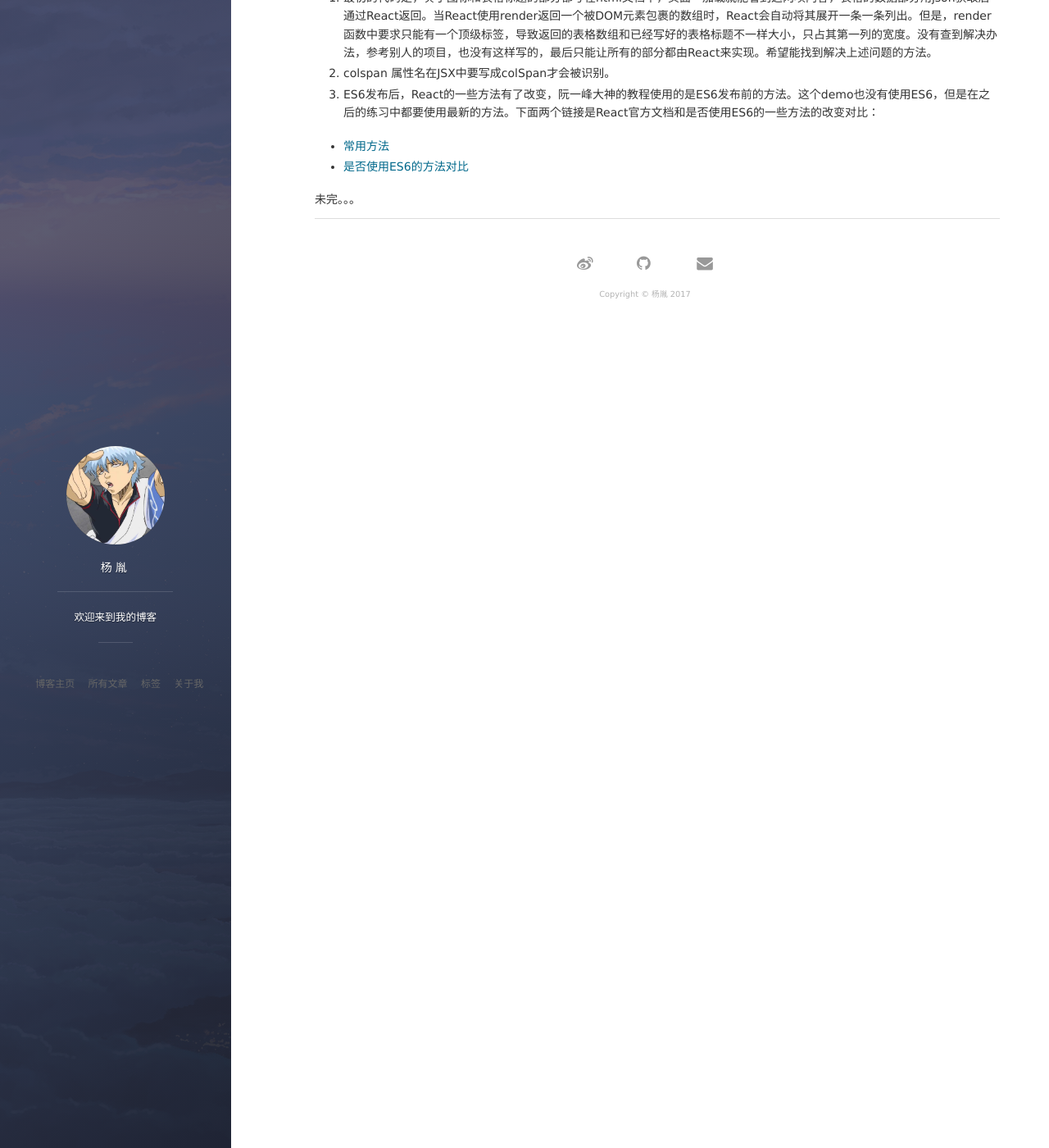
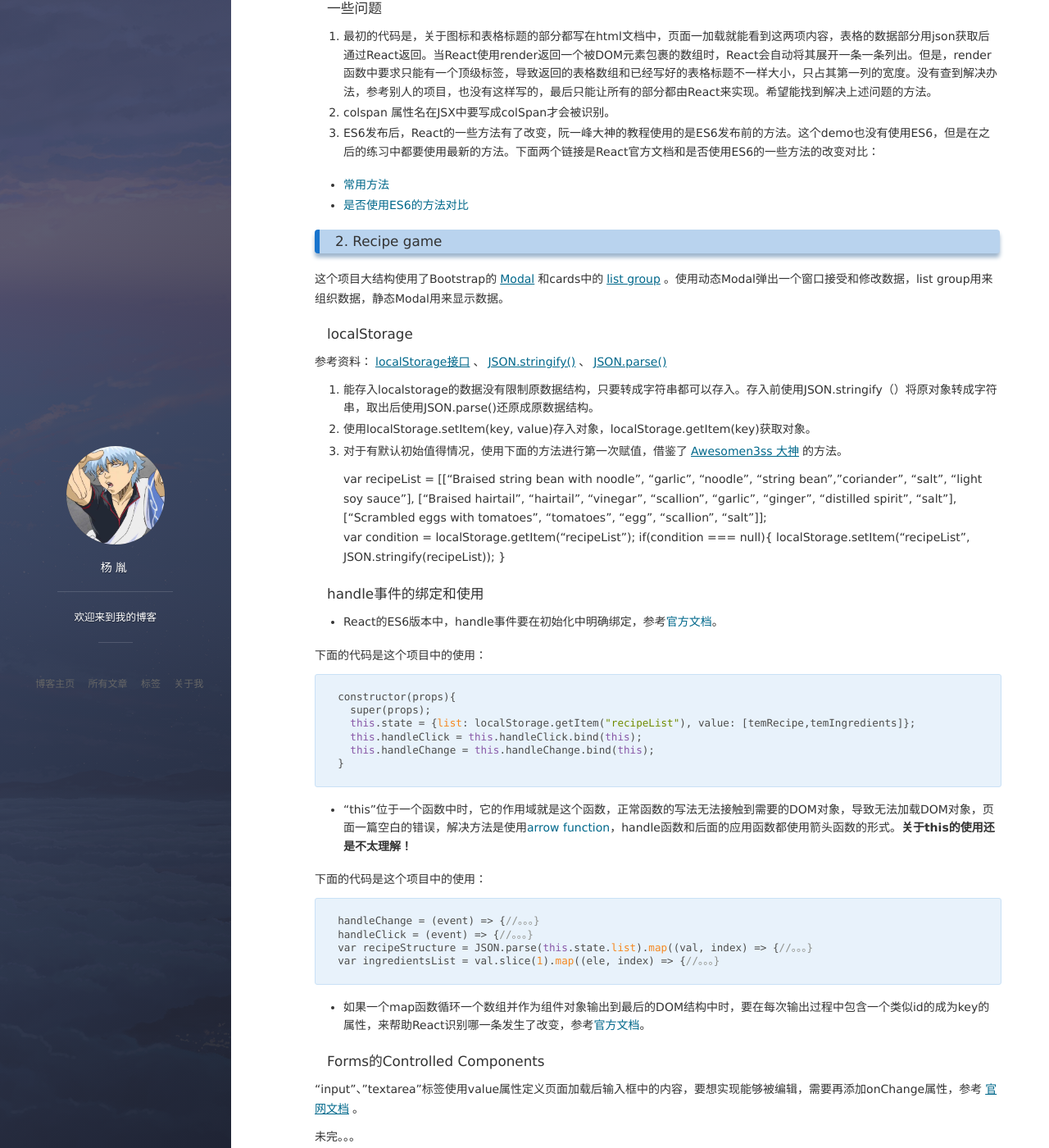
Before and after one commit to ginnko/old-blog, a Jekyll site: the page built from _posts/2017-06-19-React learn.md, in a window 1280 px wide and 1400 px high, scrolled down 2558 px. Shown: the whole window at 82% size. Built offline with Jekyll 4.4.1, drawn with Linux system fonts in a browser that asks for light colours; nearby versions of some CDN libraries; Markdown is read by kramdown in place of the engine named in the settings; comment, search, counter and statistics services are not loaded; some of the changed text lies outside the part shown.

Commit message:
add something new

```diff
--- a/_posts/2017-06-19-React learn.md
+++ b/_posts/2017-06-19-React learn.md
@@ -20,6 +20,7 @@ tag: React
 - 当使用setInterval()和Ajax的同时使用了bind（）函数，不太理解这个地方。
 > bind(this)是将当前作用域传入相应的函数，在ES6中被要求要明确的表示，因为不再自动匹配，在下面的[“是否使用ES6的方法对比”](https://facebook.github.io/react/docs/react-component.html)中有说明。
 
+- receive box这个应用中，自己写的代码是把所有的功能放进一个组件类中，别人的代码是像函数那样将完成一个功能的代码组合放进一个单独的组件类，在其他组件类中进行调用。后面的练习要使用这种方式。
 
 ### 3. 注意
 - 组件类的变量名的首字母要**大写**！！！
@@ -110,6 +111,48 @@ tag: React
  - [是否使用ES6的方法对比](https://facebook.github.io/react/docs/react-without-es6.html)
 
 
+### 2. Recipe game
+这个项目大结构使用了Bootstrap的[Modal](https://v4-alpha.getbootstrap.com/components/modal/)和cards中的[list group](https://v4-alpha.getbootstrap.com/components/card/)。使用动态Modal弹出一个窗口接受和修改数据，list group用来组织数据，静态Modal用来显示数据。
+#### localStorage
+参考资料：[localStorage接口](https://developer.mozilla.org/zh-CN/docs/Web/API/Storage)、[JSON.stringify()](https://developer.mozilla.org/zh-CN/docs/Web/JavaScript/Reference/Global_Objects/JSON/stringify)、[JSON.parse()](https://developer.mozilla.org/zh-CN/docs/Web/JavaScript/Reference/Global_Objects/JSON/parse)
+1. 能存入localstorage的数据没有限制原数据结构，只要转成字符串都可以存入。存入前使用JSON.stringify（）将原对象转成字符串，取出后使用JSON.parse()还原成原数据结构。
+2. 使用localStorage.setItem(key, value)存入对象，localStorage.getItem(key)获取对象。
+3. 对于有默认初始值得情况，使用下面的方法进行第一次赋值，借鉴了[Awesomen3ss 大神](https://codepen.io/awesom3/pen/Hlfma?editors=1010)的方法。
+
+
+	var recipeList = [["Braised string bean with noodle", "garlic", "noodle", "string bean","coriander", "salt", "light soy sauce"], ["Braised hairtail", "hairtail", "vinegar", "scallion", "garlic", "ginger", "distilled spirit", "salt"], ["Scrambled eggs with tomatoes", "tomatoes", "egg", "scallion", "salt"]];
+	var condition = localStorage.getItem("recipeList");
+	if(condition === null){
+      localStorage.setItem("recipeList", JSON.stringify(recipeList));
+	}
+
+#### handle事件的绑定和使用
+- React的ES6版本中，handle事件要在初始化中明确绑定，参考[官方文档](https://facebook.github.io/react/docs/handling-events.html)。
+
+下面的代码是这个项目中的使用：
+
+	constructor(props){
+	  super(props);
+	  this.state = {list: localStorage.getItem("recipeList"), value: [temRecipe,temIngredients]};
+	  this.handleClick = this.handleClick.bind(this);
+	  this.handleChange = this.handleChange.bind(this);
+	}
+
+- "this"位于一个函数中时，它的作用域就是这个函数，正常函数的写法无法接触到需要的DOM对象，导致无法加载DOM对象，页面一篇空白的错误，解决方法是使用[arrow function](https://stackoverflow.com/questions/41174980/handling-clicks-on-dynamically-generated-buttons)，handle函数和后面的应用函数都使用箭头函数的形式。**关于this的使用还是不太理解！**
+
+下面的代码是这个项目中的使用：
+
+	handleChange = (event) => {//。。。}
+	handleClick = (event) => {//。。。}
+	var recipeStructure = JSON.parse(this.state.list).map((val, index) => {//。。。}
+	var ingredientsList = val.slice(1).map((ele, index) => {//。。。}
+
+- 如果一个map函数循环一个数组并作为组件对象输出到最后的DOM结构中时，要在每次输出过程中包含一个类似id的成为key的属性，来帮助React识别哪一条发生了改变，参考[官方文档](https://facebook.github.io/react/docs/lists-and-keys.html)。
+
+#### Forms的Controlled Components
+"input"、"textarea"标签使用value属性定义页面加载后输入框中的内容，要想实现能够被编辑，需要再添加onChange属性，参考[官网文档](https://facebook.github.io/react/docs/forms.html#default-value)。
+
+
 
 
 未完。。。
```
